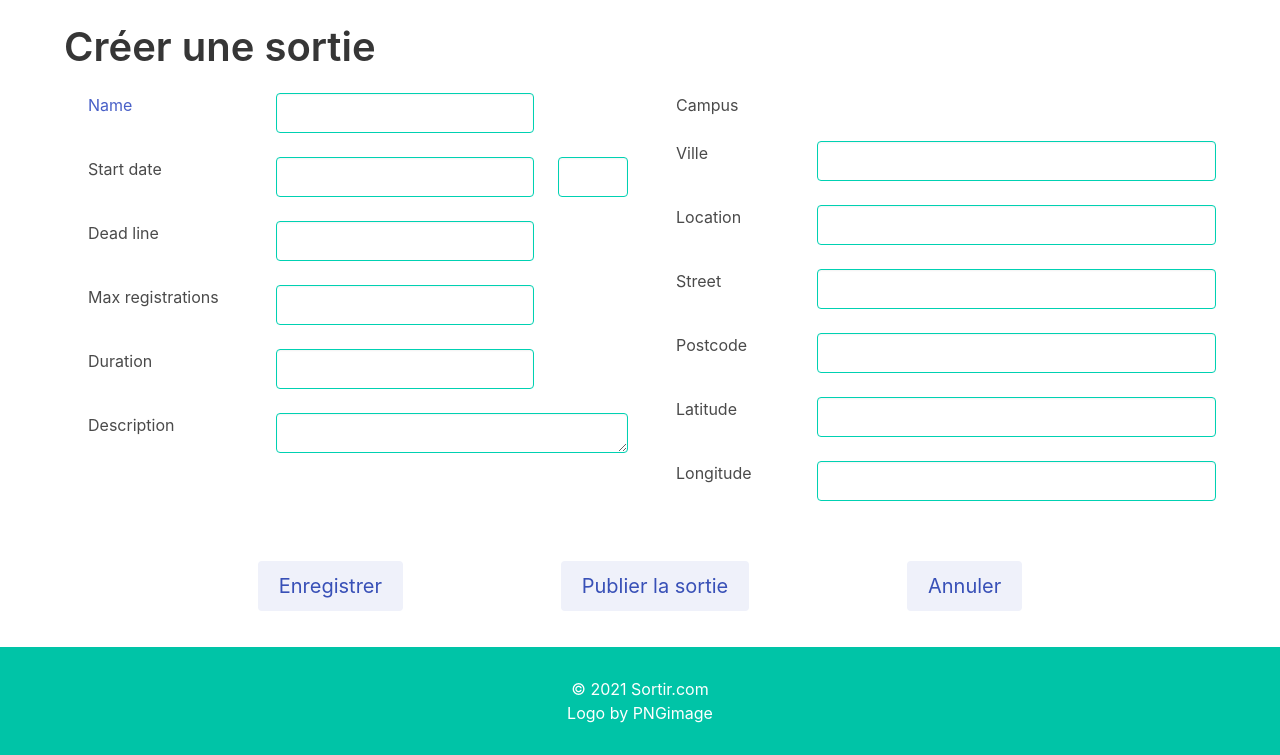
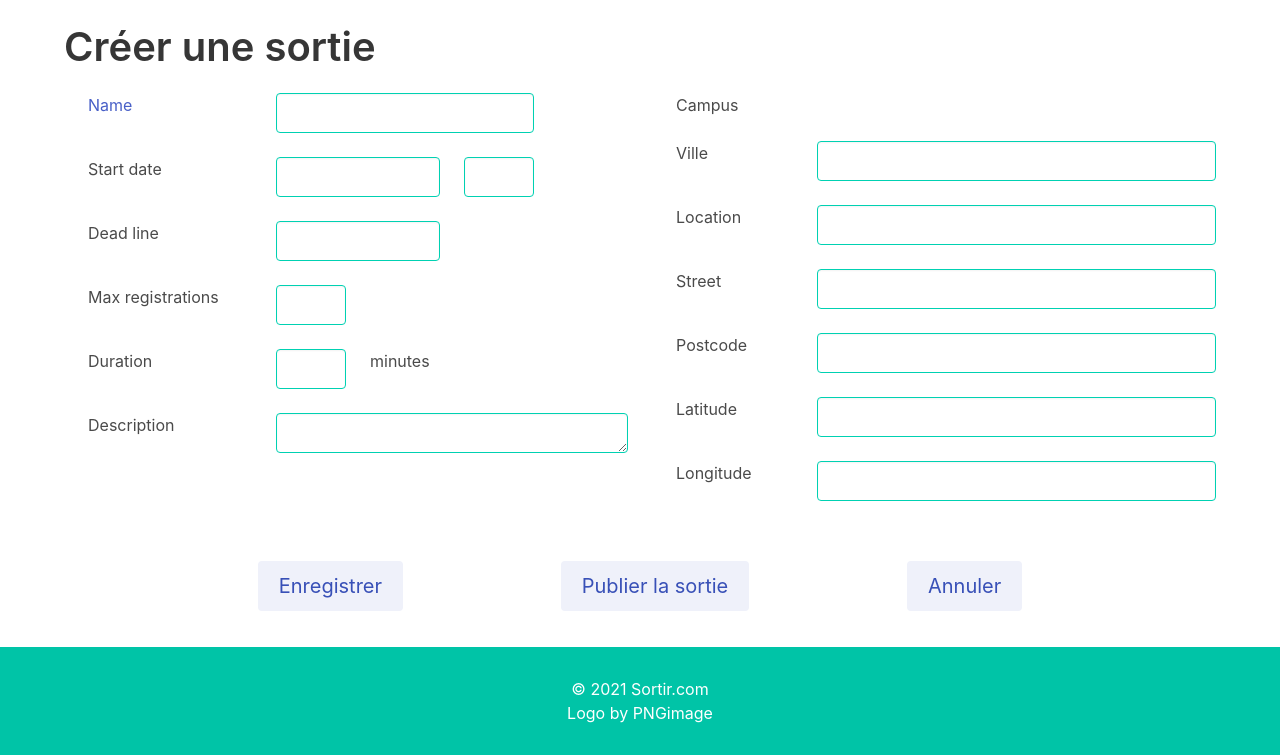
Before and after one commit to Kat-ou/sortir.com, a Symfony app: template templates/main/create.html.twig in a window 1280 px wide. Shown: the part 56-811 px from the top of the page. Run offline with Twig, Linux system fonts and the light colour scheme; the template is opened without the code that fills it, so the values that code supplies are empty; form fields are guessed from the names that the template uses; some libraries are stand-ins or nearby versions.

Commit message:
ID 2002:Créer une sortie (css + configuration du formulaire 4)

```diff
--- a/src/Form/EventFormType.php
+++ b/src/Form/EventFormType.php
@@ -40,9 +40,6 @@ class EventFormType extends AbstractType
             ])
             ->add('duration', null, [
                 'label' => 'Durée: ',
-                'attr' => array(
-                    'placeholder' => 'minutes'
-                )
             ])
             ->add('description', null, [
                 'label' => "Description et infos: ",
--- a/templates/main/create.html.twig
+++ b/templates/main/create.html.twig
@@ -28,13 +28,13 @@
                             'attr': {'class': 'has-text-link'}
                         }) }}</p>
                 </div>
-                <div class="column is-6">
+                <div class="column is-4">
                     <p>
                         {{ form_widget(eventForm.startDate.date, {'attr': {'class': 'input is-primary'}}) }}
                     </p>
                 </div>
-                    <div class="column">
-                        <p>{{ form_widget(eventForm.startDate.time, {'attr': {'class': 'input is-primary'}}) }}</p>
+                    <div class="column is-2">
+                        <p>{{ form_widget(eventForm.startDate.time, {'attr': {'class': 'input is-primary'}}) }} </p>
                 </div>
             </div>
             <div class="columns is-mobile">
@@ -43,7 +43,7 @@
                             'attr': {'class': 'has-text-link'}
                         }) }}</p>
                 </div>
-                <div class="column is-6">
+                <div class="column is-4">
                     <p>{{ form_widget(eventForm.deadLine, {'attr': {'class': 'input is-primary'}}) }}</p>
                 </div>
             </div>
@@ -53,7 +53,7 @@
                             'attr': {'class': 'has-text-link'}
                         }) }}</p>
                 </div>
-                <div class="column is-6">
+                <div class="column is-2">
                     <p>{{ form_widget(eventForm.maxRegistrations, {'attr': {'class': 'input is-primary'}}) }}</p>
                 </div>
             </div>
@@ -63,8 +63,11 @@
                             'attr': {'class': 'has-text-link'}
                         }) }}</p>
                 </div>
-                <div class="column is-6">
-                    <p>{{ form_widget(eventForm.duration, {'attr': {'class': 'input is-primary'}}) }}</p>
+                <div class="column is-2">
+                    <p>{{ form_widget(eventForm.duration, {'attr': {'class': 'input is-primary'}}) }} </p>
+                </div>
+                <div class="column is-2">
+                    <p>minutes</p>
                 </div>
             </div>
             <div class="columns is-mobile ">
@@ -156,6 +159,7 @@
     </div>
     <div class="section columns">
         <div class="column"></div>
+
         <button type="submit" class="button is-medium is-link is-light">Enregistrer</button>
         <div class="column"></div>
         <button class="button is-medium is-link is-light">Publier la sortie</button>
```
